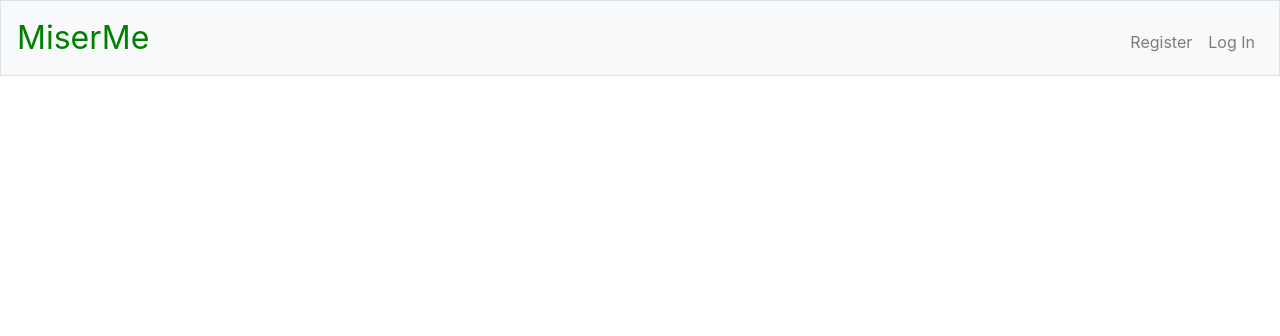
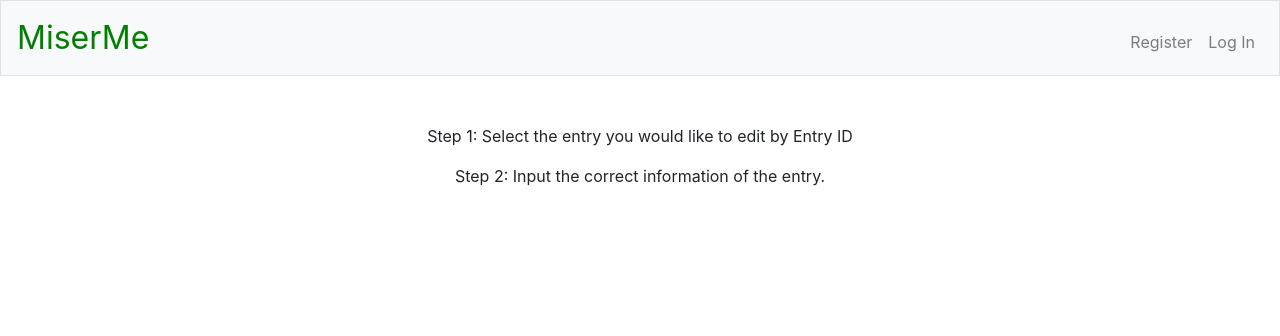
Before and after one commit to coole123/MiserMe, a Flask app: template miserme/templates/edit_added.html in a window 1280 px wide. Shown: the top 336 px of the page. Run offline with Flask 2, Linux system fonts and the light colour scheme; the template is opened without the code that fills it, so the values that code supplies are empty; some libraries are stand-ins or nearby versions.

Commit message:
completed the GET method for the edit_added function

```diff
--- a/miserme/app.py
+++ b/miserme/app.py
@@ -304,7 +304,15 @@ def edit():
 @login_required
 def edit_added():
     if request.method == "GET":
-        return render_template("edit_added.html")
+
+        # Select all entries that have a funds_added data
+        rows = c.execute("""
+        SELECT funds_id FROM finances
+        WHERE user_id = :user_id
+        AND funds_added != ---;
+        """, {"user_id": session["user_id"]})
+
+        return render_template("edit_added.html", entries=[ row[0] for row in rows ])
     else:
         return render_template("index.html")
 
--- a/miserme/templates/edit_added.html
+++ b/miserme/templates/edit_added.html
@@ -5,5 +5,8 @@
 {% endblock %}
 
 {% block main %}
-
+    <form action="/edit_added" method="POST">
+        <p>Step 1: Select the entry you would like to edit by Entry ID</p>
+        <p>Step 2: Input the correct information of the entry.</p>
+    </form>
 {% endblock %}
```
